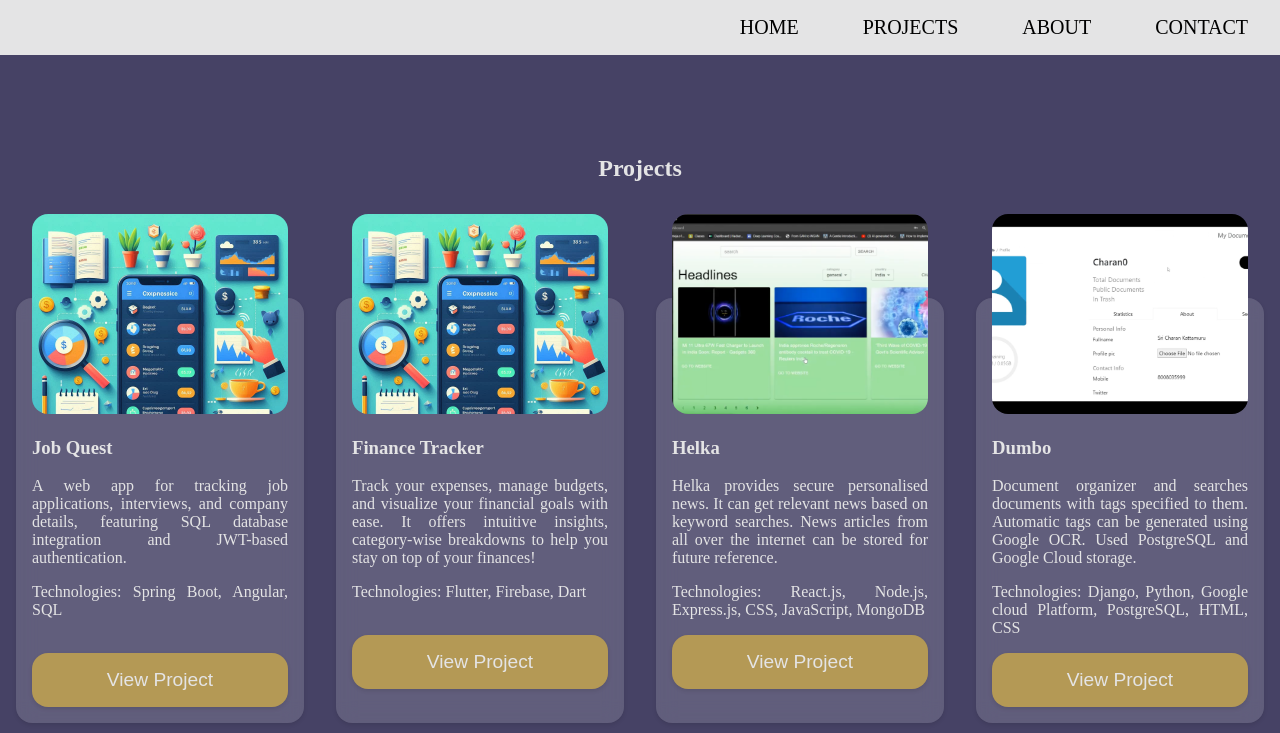
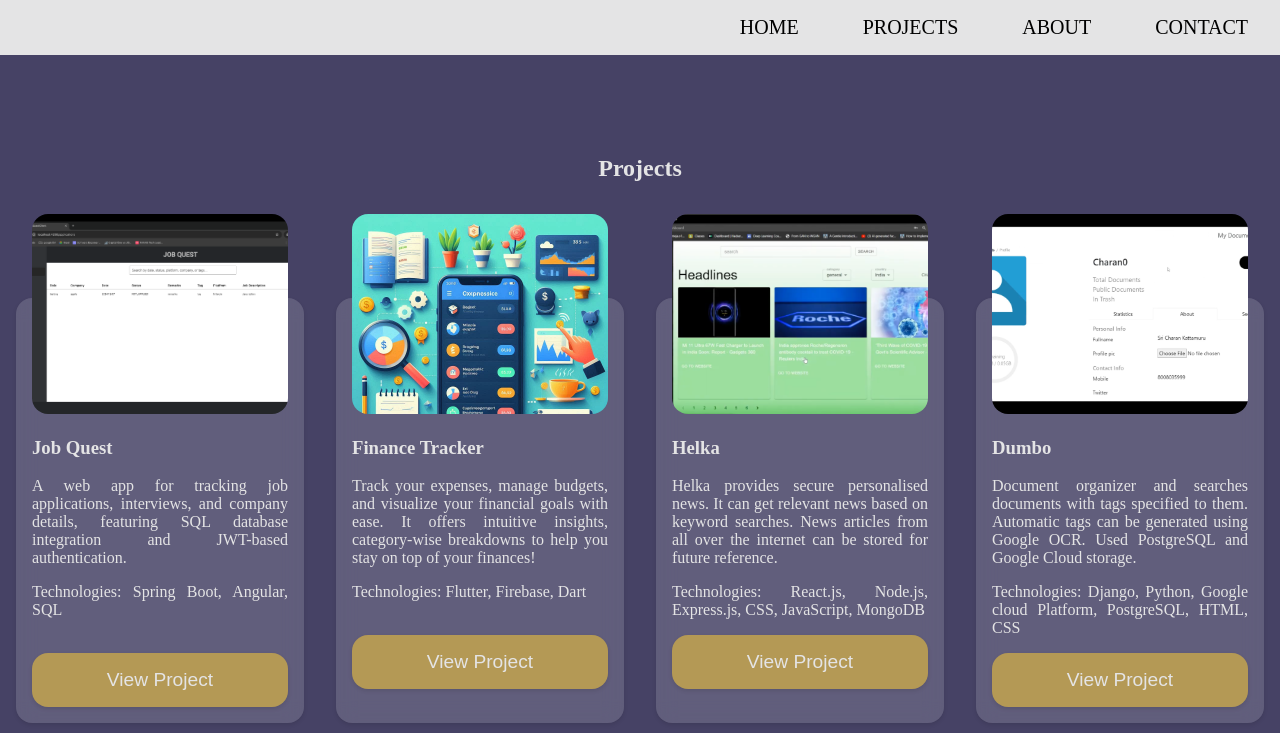
Before and after one commit to iam-tarun/portfolio-app, a React (Create React App) app: page /projects in a window 1280 px wide. Shown: the top 733 px of the page. Built offline with nearby package versions, Linux system fonts and the light colour scheme.

Commit message:
update project image

```diff
--- a/src/Components/Projects.js
+++ b/src/Components/Projects.js
@@ -4,6 +4,7 @@ import dumbo from '../assets/dumbo.png'
 import shell from '../assets/shell.jpeg'
 import chatbot from '../assets/chatbot.jpeg'
 import ft from '../assets/finance_tracker.jpeg'
+import jq from '../assets/jobquest.png'
 
 function Projects() {
   return (
@@ -13,7 +14,7 @@ function Projects() {
         </h2>
         <div className='projects'>
         <div className='project-card'>
-              <img className='project-img' src={ft} alt='job quest' />
+              <img className='project-img' src={jq} alt='job quest' />
               <h3>Job Quest</h3>
               <p>A web app for tracking job applications, interviews, and company details, featuring SQL database integration and JWT-based authentication.</p>
               <p>Technologies: Spring Boot, Angular, SQL</p><br />
```
Also changed, not shown: src/assets/jobquest.png (added), 12 other files (tests, documents, lock files or other folders).
